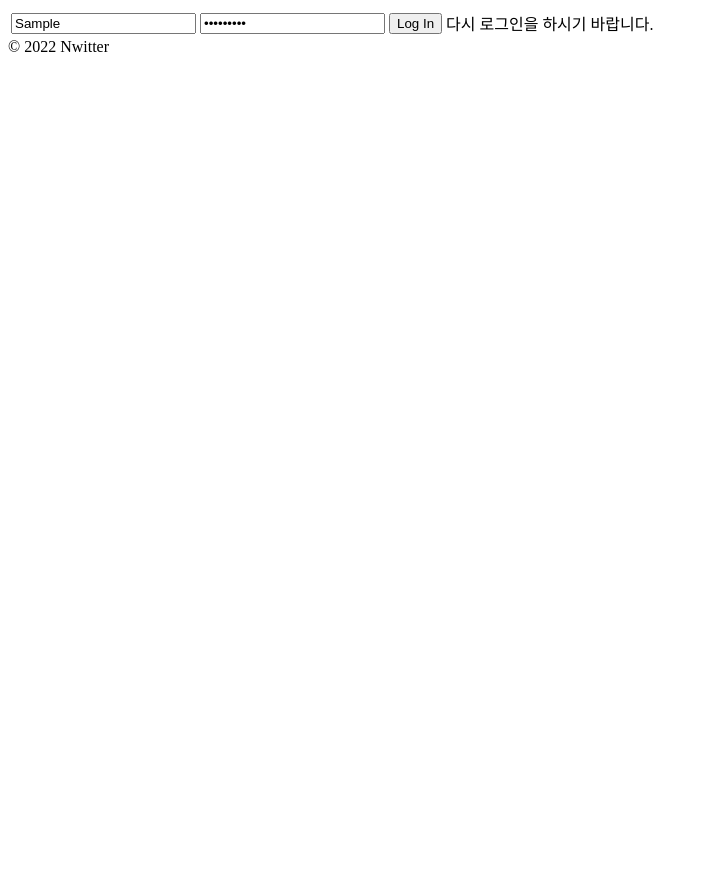
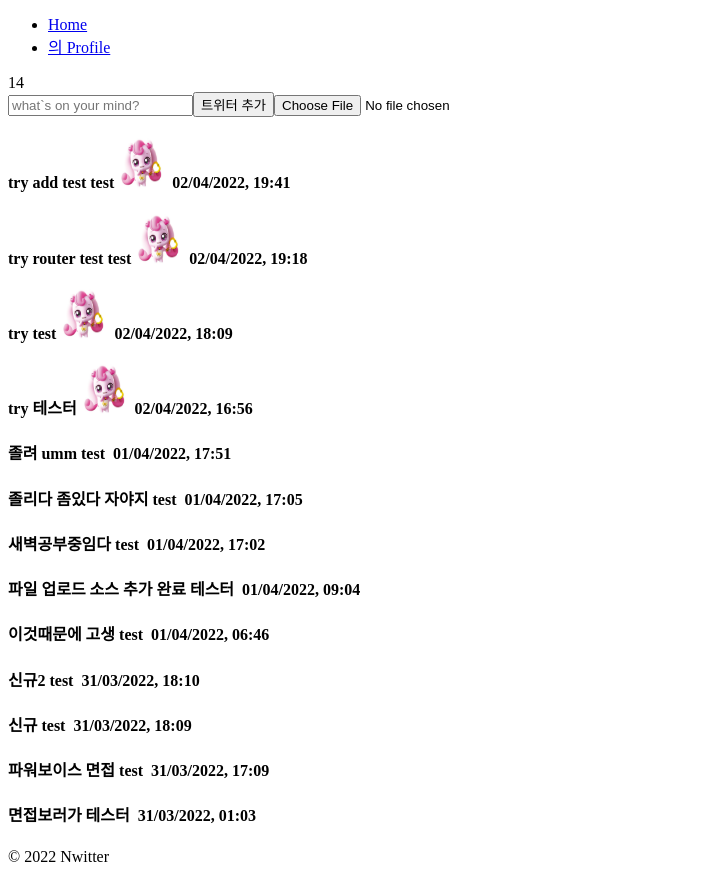
Before and after one commit to ksh0165/WorkHistory, a React (Create React App) app in the folder client/: page / in a window 1280 px wide. Both pictures are taken after typing "Sample", "Sample123" into the empty fields and a click on the input "Log In". Shown: the whole page, without its empty margins (0-702 px from the left). Before the commit the page ends 800 px from the top, so only its background shows below. Built offline with nearby package versions, Linux system fonts and the light colour scheme; data requests are answered from the project's data file.

Commit message:
profile updated

```diff
--- a/client/src/components/App.js
+++ b/client/src/components/App.js
@@ -10,19 +10,19 @@
 // npm install htpp-proxy-middleware --save
 function App () {
     const [isLoggedIn, setIsLoggedIn] = useState(false);
-    const [userId,setUserId] = useState('');
+    const [userInfo,setUserInfo] = useState([]);
     const LoginStatus = (isLog) =>{
         alert("LoginStatus call "+isLog);
         setIsLoggedIn(isLog);
     }
 
-    const getUserId = (id) =>{
-        console.log(id);
-        setUserId(id);
+    const getUserId = (userInfo) =>{//로그인한 username state에 저장하는 용도
+        console.log(userInfo);
+        setUserInfo(userInfo);
     }
 
     const logOut = () =>{
-        setUserId("");
+        setUserInfo([]);
     }
     // const fetchAuth = async () =>{
     //     try{
@@ -56,8 +56,8 @@
     // },[])
     return (
         <>
-            {userId ? userId+"님 환영합니다.":""}
-            <AppRouter LoginStatus={LoginStatus} isLoggedIn={isLoggedIn} getUserId={getUserId} userId={userId} logOut={logOut}/>
+            {userInfo.nickname ? userInfo.nickname+"님 환영합니다.":""}
+            <AppRouter LoginStatus={LoginStatus} isLoggedIn={isLoggedIn} getUserId={getUserId} userInfo={userInfo} logOut={logOut}/>
             <footer>&copy; {new Date().getFullYear()} Nwitter</footer>
         </>
     )
--- a/client/src/components/Navigation.js
+++ b/client/src/components/Navigation.js
@@ -1,6 +1,6 @@
 import {Link} from 'react-router-dom';
 
-const Navigation = ({}) => {
+const Navigation = ({userInfo}) => {
     return (
         <nav>
             <ul>
@@ -8,7 +8,7 @@
                     <Link to="/">Home</Link>
                 </li>
                 <li>
-                    <Link to="/profile">My Profile</Link>
+                    <Link to="/profile">{userInfo.nickname}의 Profile</Link>
                 </li>
             </ul>
         </nav>
--- a/client/src/components/Router.js
+++ b/client/src/components/Router.js
@@ -6,15 +6,15 @@
 import Navigation from './Navigation';
 import Profile from 'routes/Profile';
 
-const AppRouter = ({isLoggedIn, LoginStatus,getUserId,userId,logOut}) => {
+const AppRouter = ({isLoggedIn, LoginStatus,getUserId,userInfo,logOut}) => {
     return (
         <Router>
-            {isLoggedIn && <Navigation />}
+            {isLoggedIn && <Navigation userInfo={userInfo} />}
             <Routes>
                 {isLoggedIn ? (
                     <>
-                        <Route path="/" element={<Home userId={userId}/>}/>
-                        <Route path="/profile" element={<Profile LoginStatus={LoginStatus} logOut={logOut} />}/>
+                        <Route path="/" element={<Home userInfo={userInfo}/>}/> {/* userId => username */}
+                        <Route path="/profile" element={<Profile LoginStatus={LoginStatus} logOut={logOut} userInfo={userInfo} />}/> {/* userId => username */}
                     </>
                 ):(
                     <Route path="/"element={<Auth LoginStatus={LoginStatus} getUserId={getUserId}/>}/>
--- a/client/src/db/data.json
+++ b/client/src/db/data.json
@@ -4,6 +4,7 @@
       "id": 1,
       "username": "test",
       "password": 123,
+      "nickname": "reactor",
       "status": true
     }
   ],
@@ -11,7 +12,7 @@
     {
       "id": 1,
       "text": "면접보러가",
-      "username": "test",
+      "username": "테스터",
       "filename": "",
       "createAt": 1648688599201
     },
@@ -46,7 +47,7 @@
     {
       "id": 6,
       "text": "파일 업로드 소스 추가 완료",
-      "username": "test",
+      "username": "테스터",
       "filename": "",
       "createAt": 1648803845474
     },
@@ -74,7 +75,7 @@
     {
       "id": 10,
       "text": "try",
-      "username": "test",
+      "username": "테스터",
       "filename": "10.jpg",
       "createAt": 1648918614424
     },
@@ -87,17 +88,17 @@
     },
     {
       "id": 12,
-      "text": "try",
+      "text": "try router test",
       "username": "test",
       "filename": "12.jpg",
-      "createAt": 1648923648679
+      "createAt": 1648927084532
     },
     {
       "id": 13,
-      "text": "try",
+      "text": "try add test",
       "username": "test",
       "filename": "13.jpg",
-      "createAt": 1648923669578
+      "createAt": 1648928464458
     }
   ]
 }
--- a/client/src/routes/Auth.js
+++ b/client/src/routes/Auth.js
@@ -33,9 +33,10 @@
             )
             .then(function (response){
                 console.log(response.data);
-                if(response.data.isLoggedIn === true){
+                console.log(JSON.stringify(response.data));
+                if(JSON.parse(JSON.stringify(response.data)).username !== ""){
                     LoginStatus(true);
-                    getUserId(username);
+                    getUserId(JSON.parse(JSON.stringify(response.data)));
                 }else{
                     setError("다시 로그인을 하시기 바랍니다.");
                     // window.location.reload();
--- a/client/src/routes/EditProfile.js
+++ /dev/null
@@ -1,6 +0,0 @@
-const EditProfile = () => {
-    return (
-        <span>EditProfile</span>
-    )
-}
-export default EditProfile;
--- a/client/src/routes/Home.js
+++ b/client/src/routes/Home.js
@@ -3,7 +3,7 @@
 import axios from 'axios';
 import { useNavigate } from 'react-router-dom';
 
-const Home = ({userId}) => {
+const Home = ({userInfo}) => {
     const [nweet, setNweet] = useState("");
     const [nweets, setNweets] = useState([]);
     const [isLoding, setIsLoding] = useState(false);
@@ -139,7 +139,7 @@
             body:JSON.stringify({
                 id: maxId,
                 text:nweet,
-                username:userId,
+                username:userInfo.username,
                 filename:fNm,
                 createAt: createAt
             })
@@ -148,7 +148,7 @@
             if(res.ok){
                 setMessage("생성이 완료되었습니다.");
                 const newNweets = [...nweets];
-                newNweets.push({id:id,text:text,username:userId,createAt:createAt})
+                newNweets.push({id:id,text:text,username:userInfo.username,createAt:createAt})
                 setNweets(newNweets);
                 forceUpdate();
                 // setMaxId(maxId+1);
@@ -221,7 +221,7 @@
             //             minute: "2-digit"
             //         })}</td>
             // </tr>
-            <Nweet key={nweet.id} nweet={nweet} isOwner={userId === nweet.username} onDeleteNweet={onDeleteNweet} onUpdateNweet={onUpdateNweet} />
+            <Nweet key={nweet.id} nweet={nweet} isOwner={userInfo.username === nweet.username} onDeleteNweet={onDeleteNweet} onUpdateNweet={onUpdateNweet} />
             ))}
         </div>
         </>
--- a/client/src/routes/Profile.js
+++ b/client/src/routes/Profile.js
@@ -1,9 +1,41 @@
+import {useEffect, useState,useCallback} from 'react';
 import {useNavigate } from 'react-router-dom';
 
-const Profile = ({LoginStatus,logOut}) => {
+const Profile = ({LoginStatus,logOut,userInfo}) => {
     const navigate = useNavigate();
+    const [nweets, setNweets] = useState([]);
+    const getNweets = async () =>{
+        await fetch("http://localhost:3001/notes")
+        .then(res=>{
+            return res.json();
+        })
+        .then(data =>{
+            data.filter(text=> text.username === userInfo.username)
+            .map(mine => {
+                setNweets((prev)=>[mine,...prev])
+            });
+        })
+    }
+
+    useEffect(()=>{
+        getNweets();
+    },[])
+
+    console.log(typeof nweets);
+    console.log(nweets);
     return (
         <>
+            {nweets.map((nweet)=>(
+                <div key={nweet.id}>
+                {nweet.text}
+                {nweet.username}
+                {nweet.filename}
+                {new Date(nweet.createAt).toLocaleDateString("en-GB",{
+                    hour: "2-digit",
+                    minute: "2-digit"
+                })}
+                </div>
+            ))}
             <button onClick={()=>{
                 LoginStatus(false);
                 logOut();
```
Also changed, not shown: 2 other files (tests, documents, lock files or other folders).
